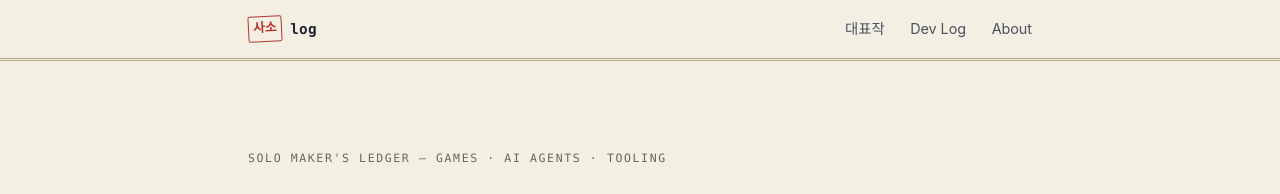
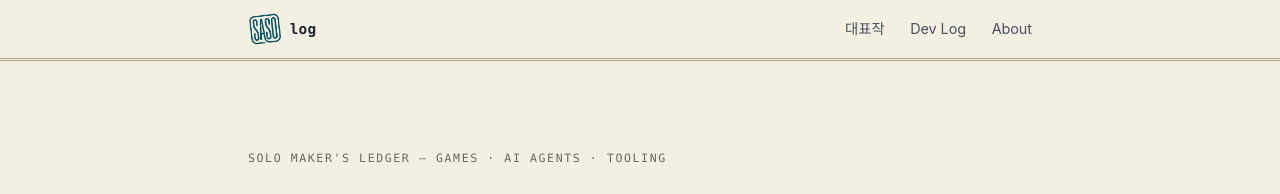
Before and after one commit to CHPARK03/CHPARK03.github.io, a Jekyll site: the page built from index.md, in a window 1280 px wide. Shown: the top 194 px of the page. Built offline with Jekyll 4.4.1, drawn with Linux system fonts in a browser that asks for light colours; some web fonts are replaced.

Commit message:
brand: swap header mark to SASO logo image

```diff
--- a/_layouts/default.html
+++ b/_layouts/default.html
@@ -18,7 +18,7 @@
 <body>
   <a class="skip" href="#main">본문으로 건너뛰기</a>
   <header class="site"><div class="wrap"><div class="row">
-    <a class="mark" href="{{ '/' | relative_url }}"><span class="seal-mini">사소</span><span class="mk">log</span></a>
+    <a class="mark" href="{{ '/' | relative_url }}"><img class="mark-logo" src="{{ '/assets/img/saso-mark.png' | relative_url }}" alt="SASO"><span class="mk">log</span></a>
     <nav class="top">
       <a href="{{ '/#work' | relative_url }}">대표작</a>
       <a href="{{ '/#log' | relative_url }}">Dev Log</a>
--- a/assets/css/main.css
+++ b/assets/css/main.css
@@ -78,11 +78,9 @@ img{ max-width:100%; height:auto; }
 header.site{ position:sticky; top:0; z-index:5; background:color-mix(in srgb, var(--paper) 90%, transparent);
   backdrop-filter:blur(8px); border-bottom:3px double var(--rule-strong); }
 header.site .row{ display:flex; align-items:center; justify-content:space-between; height:58px; }
-.mark{ display:inline-flex; align-items:center; gap:.5em; text-decoration:none; }
-.seal-mini{ display:inline-block; font-family:var(--f-serif); font-weight:700; font-size:.8rem;
-  color:var(--seal); border:1.5px solid var(--seal); border-radius:2px; padding:.08em .32em;
-  transform:rotate(-3deg); transition:transform .18s ease; }
-.mark:hover .seal-mini{ transform:rotate(0deg); }
+.mark{ display:inline-flex; align-items:center; gap:.45em; text-decoration:none; }
+.mark-logo{ height:34px; width:auto; display:block; transition:transform .18s ease; }
+.mark:hover .mark-logo{ transform:scale(1.07); }
 .mark .mk{ font-family:var(--f-mono); font-weight:600; font-size:.9rem; letter-spacing:.02em; }
 nav.top{ display:flex; gap:1.6rem; }
 nav.top a{ font-size:.9rem; color:var(--ink-soft); text-decoration:none; }
```
